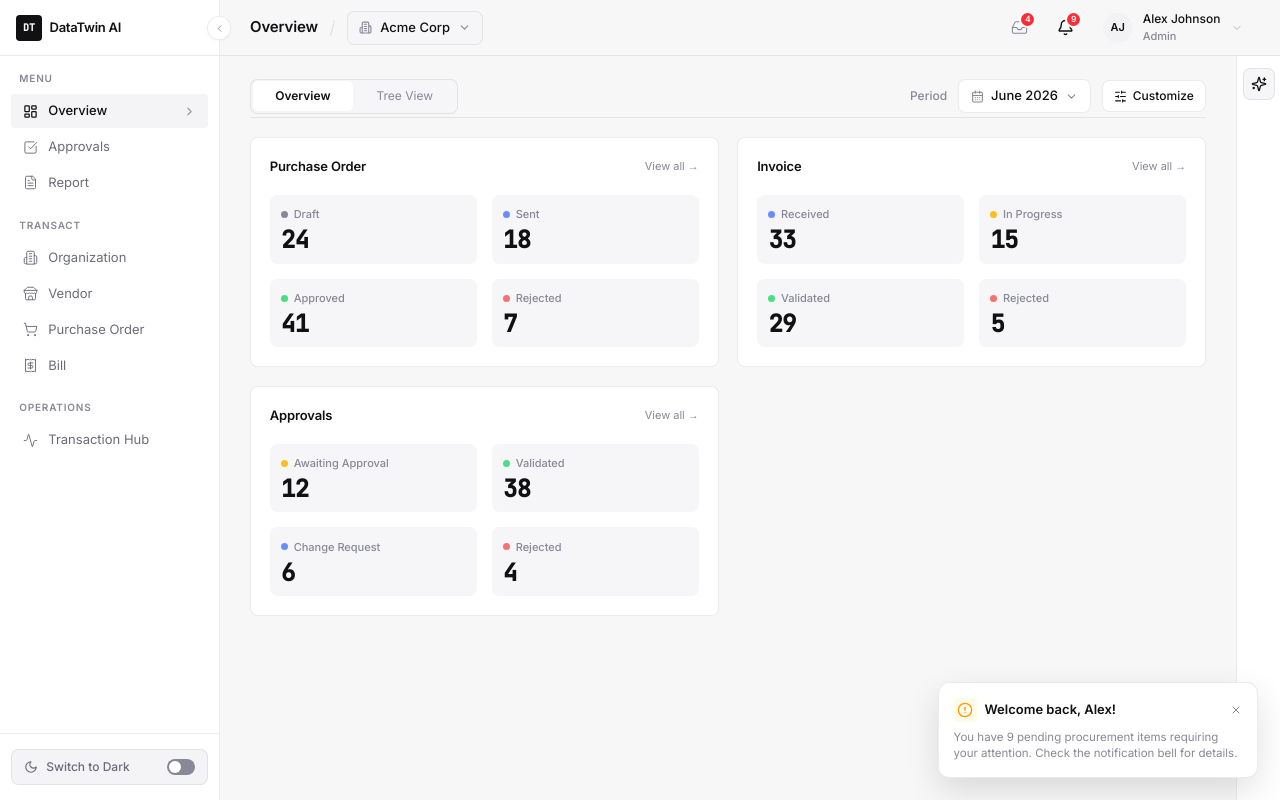
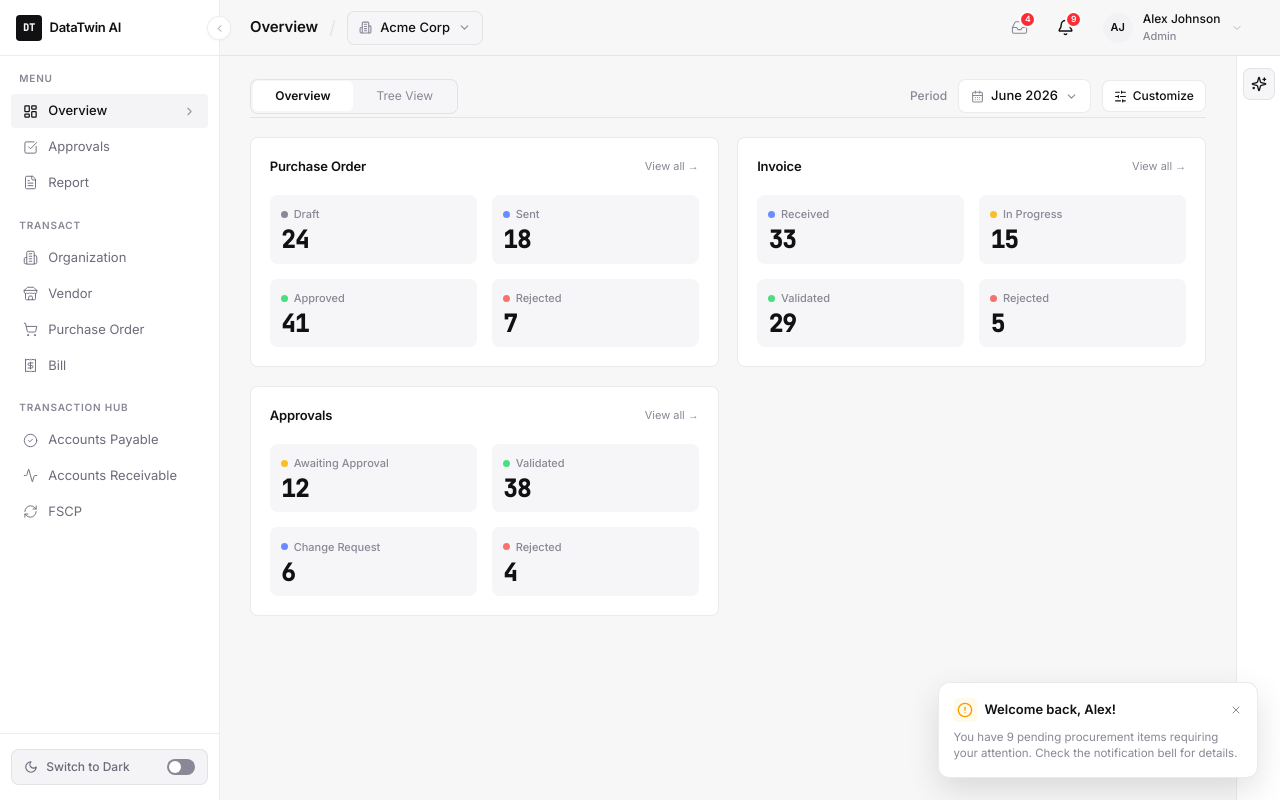
Before and after one commit to Logaprasanth-uiux/DataTwin-FA, a React (Vite) app: page / in a window 1280 px wide. Both pictures are taken after typing "name@example.com", "Sample123" into the empty fields and a click on the button "Sign In". Built offline with nearby package versions, Linux system fonts and the light colour scheme.

Commit message:
feat: restructure nav - Transaction Hub section with Accounts Payable, Accounts Receivable, FSCP

```diff
--- a/src/app/App.tsx
+++ b/src/app/App.tsx
@@ -68,7 +68,9 @@ const pageTitles: Record<string, string> = {
   Vendor: "Vendor",
   "Purchase Order": "Purchase Order",
   Bill: "Bill",
-  "Transaction Hub": "Transaction Hub",
+  "Accounts Payable": "Accounts Payable",
+  "Accounts Receivable": "Accounts Receivable",
+  FSCP: "Financial Statement Close Process",
 };
 
 const ALL_CARDS = [
@@ -314,7 +316,7 @@ export default function App() {
         );
       case "Inbox":
         return <InboxPage items={inboxItems} setItems={setInboxItems} onNavigate={handleNavigate} />;
-      case "Transaction Hub":
+      case "Accounts Receivable":
         return <TransactionHubPage />;
       case "Approvals":
         return <ApprovalsPage />;
@@ -394,7 +396,7 @@ export default function App() {
                 <h1 style={{ fontSize: 15, fontWeight: 600, color: "var(--foreground)", letterSpacing: "-0.01em" }}>
                   {pageTitles[active]}
                 </h1>
-                {(active === "Overview" || active === "Inbox" || active === "Transaction Hub" || active === "Approvals") && (
+                {(active === "Overview" || active === "Inbox" || active === "Accounts Receivable" || active === "Approvals") && (
                   <>
                     <span style={{ color: "var(--border)", fontSize: 18 }}>/</span>
                     <CompanySwitch />
@@ -410,10 +412,10 @@ export default function App() {
             <div className="flex-1 flex flex-col min-h-0 min-w-0 overflow-hidden">
               {renderContent()}
             </div>
-            {active !== "Transaction Hub" && (
+            {active !== "Accounts Receivable" && (
               <AIAssistant onNavigate={handleNavigate} hasHeaderOffset={isListPage || hasOwnHeader} activePage={active} />
             )}
-            {active !== "Transaction Hub" && activePanel === "activity" && (
+            {active !== "Accounts Receivable" && activePanel === "activity" && (
               <ActivityWorkspace hasHeaderOffset={isListPage || hasOwnHeader} />
             )}
           </div>
--- a/src/app/components/Sidebar.tsx
+++ b/src/app/components/Sidebar.tsx
@@ -32,7 +32,9 @@ const documentsNav = [
 ];
 
 const operationsNav = [
-  { icon: Activity, label: "Transaction Hub" },
+  { icon: CheckCircle2, label: "Accounts Payable" },
+  { icon: Activity, label: "Accounts Receivable" },
+  { icon: RefreshCw, label: "FSCP" },
 ];
 
 interface SidebarProps {
@@ -191,7 +193,7 @@ export function Sidebar({ dark, onToggleDark, active, onSetActive, inboxItems, s
 
         {!isCollapsed && (
           <p style={{ fontSize: 10, fontWeight: 600, color: "var(--muted-foreground)", letterSpacing: "0.08em", padding: "16px 8px 6px" }}>
-            OPERATIONS
+            TRANSACTION HUB
           </p>
         )}
         {operationsNav.map(({ icon: Icon, label }) => {
```
